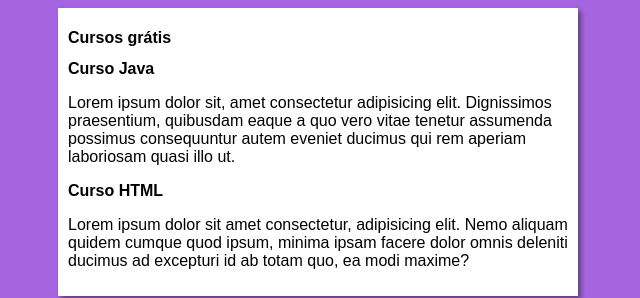
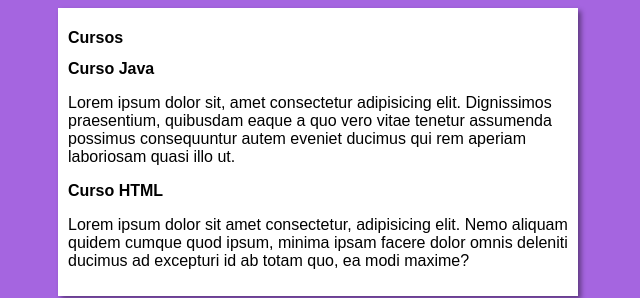
Before and after one commit to Gustavoluizgonzaga/projeto_site, a plain HTML site: page index.html in a window 1280 px wide. Shown: the top 298 px of the page, 322-962 px from the left. Drawn offline with Linux system fonts and the light colour scheme.

Commit message:
Update index.html

```diff
--- a/index.html
+++ b/index.html
@@ -10,7 +10,7 @@
 <body>
     <main>
         <header>
-            <h1>Cursos grátis</h1>
+            <h1>Cursos</h1>
         </header>
         <article>
             <h2>Curso Java</h2>
```
